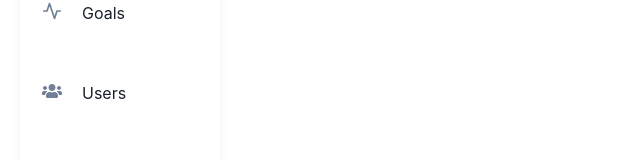
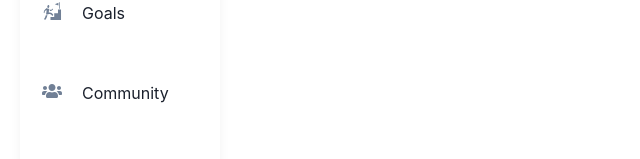
Before and after one commit to valgeorg97/enrgz-fit-tracker-app, a React app in the folder tracker/: page / in a window 1280 px wide. Shown: the part 366-525 px from the top of the page, without its empty margins (0-640 px from the left). Built offline with nearby package versions, Linux system fonts and the light colour scheme; the HTML template or start-up script is replaced by a standard one.

Commit message:
add nav tabs icons cut unused code

```diff
--- a/tracker/src/components/Navigation/Navigation.jsx
+++ b/tracker/src/components/Navigation/Navigation.jsx
@@ -1,12 +1,14 @@
 import { useState, useContext } from 'react'
 import { Flex, Text, IconButton, Divider, Avatar, Heading, Box, Image } from '@chakra-ui/react'
-import { FiMenu, FiHome, FiCalendar, FiSettings, FiActivity } from 'react-icons/fi'
+import { FiMenu, FiHome} from 'react-icons/fi'
 import { motion } from "framer-motion";
-// import { IoPawOutline } from 'react-icons/io5'
+import {GiStairsGoal, GiWeightLiftingUp} from 'react-icons/gi'
+import{CgProfile} from 'react-icons/cg'
+import { FaUsers } from 'react-icons/fa'
+import { AuthContext } from "../../context/AuthContext"
+
 import logo from '../../assets/logo.png'
-import { FaUsers } from 'react-icons/fa'
 import NavItem from './NavItem'
-import { AuthContext } from "../../context/AuthContext"
 
 const MotionBox = motion(Box);
 const Navigation = () => {
@@ -38,7 +40,6 @@ const Navigation = () => {
                     alt="Logo"
                     w="150px"
                     h="auto"
-                    // Animation properties
                     initial={{ opacity: 0 }}
                     animate={{ opacity: 1 }}
                     transition={{ duration: 1 }}
@@ -56,10 +57,10 @@ const Navigation = () => {
                     }}
                 />
                 <NavItem link='/' navSize={navSize} icon={FiHome} title="Dashboard" description="This is the description for the dashboard." />
-                <NavItem link='/exercises' navSize={navSize} icon={FiCalendar} title="Exercises" active />
-                <NavItem link='/goals' navSize={navSize} icon={FiActivity} title="Goals" />
-                <NavItem link='/users' navSize={navSize} icon={FaUsers} title="Users" />
-                <NavItem link='/profile' navSize={navSize} icon={FiSettings} title="Profile" />
+                <NavItem link='/exercises' navSize={navSize} icon={GiWeightLiftingUp} title="Exercises" active />
+                <NavItem link='/goals' navSize={navSize} icon={GiStairsGoal} title="Goals" />
+                <NavItem link='/users' navSize={navSize} icon={FaUsers} title="Community" />
+                <NavItem link='/profile' navSize={navSize} icon={CgProfile} title="Profile" />
             </Flex>
 
             <Flex
```
